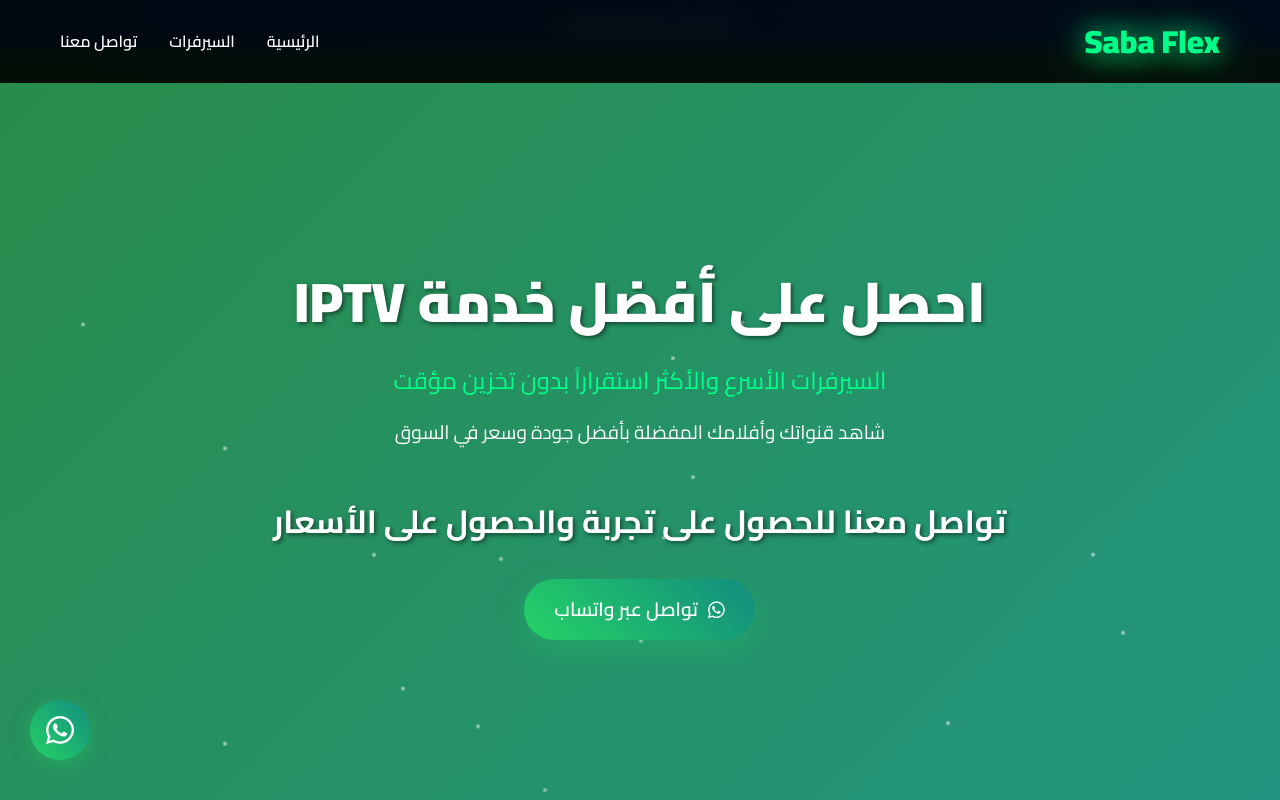
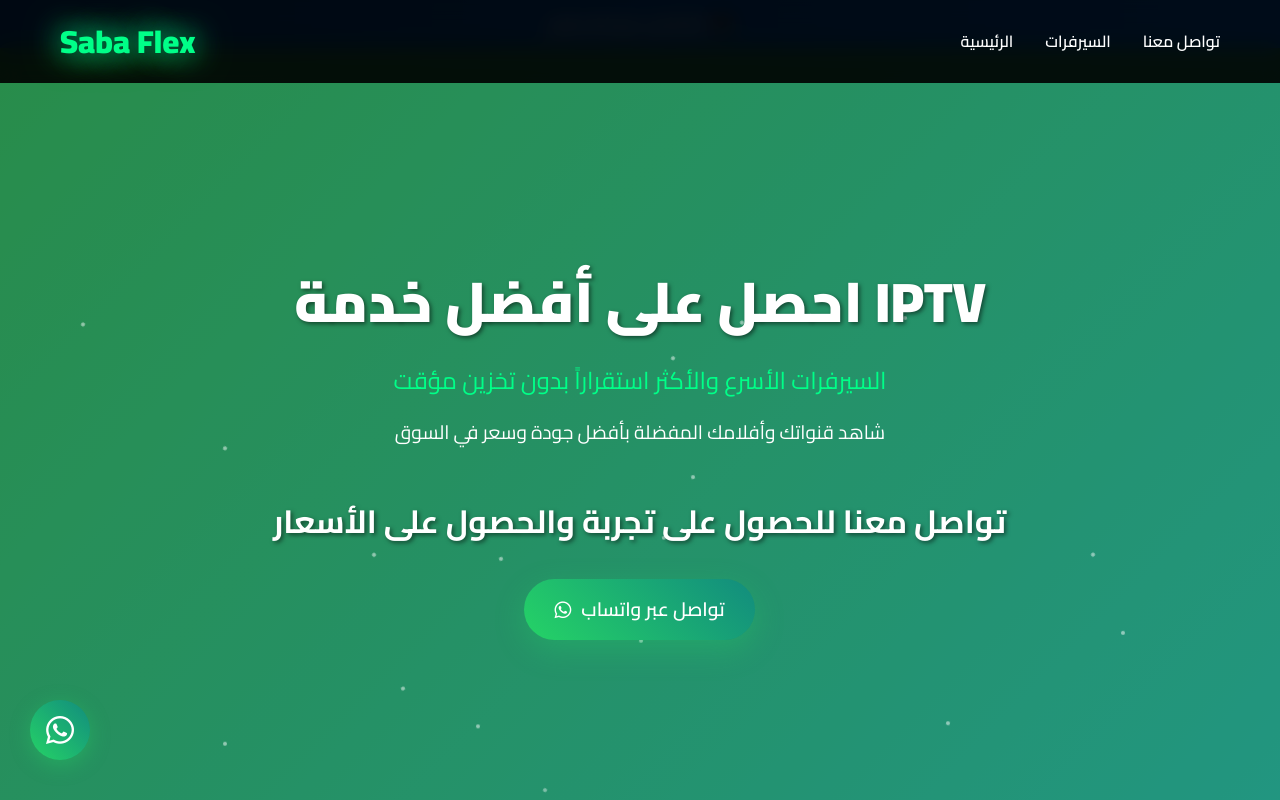
Before and after one commit to yaseenyaseen123/sabafelx, a plain HTML site: page index.html in a window 1280 px wide. Shown: the top 800 px of the page. Drawn offline with Linux system fonts and the light colour scheme.

Commit message:
Update index.html

```diff
--- a/index.html
+++ b/index.html
@@ -1,7 +1,6 @@
 <!DOCTYPE html>
-<meta name="google-site-verification" content="M2Jqo6nv5dafLG_gUjbyReAKxUHdg4oFrYi02E5Gwes" />
-<html lang="ar" dir="rtl">
 <head>
+    <meta name="google-site-verification" content="M2Jqo6nv5dafLG_gUjbyReAKxUHdg4oFrYi02E5Gwes" />
     <meta charset="UTF-8">
     <meta name="viewport" content="width=device-width, initial-scale=1.0">
     <title>Saba Flex - أفضل خدمات IPTV</title>
```
